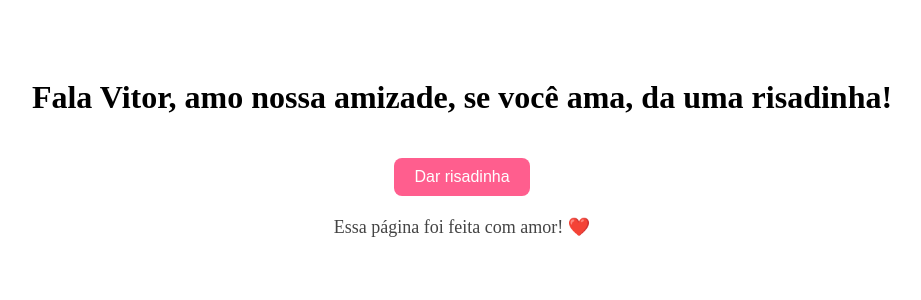
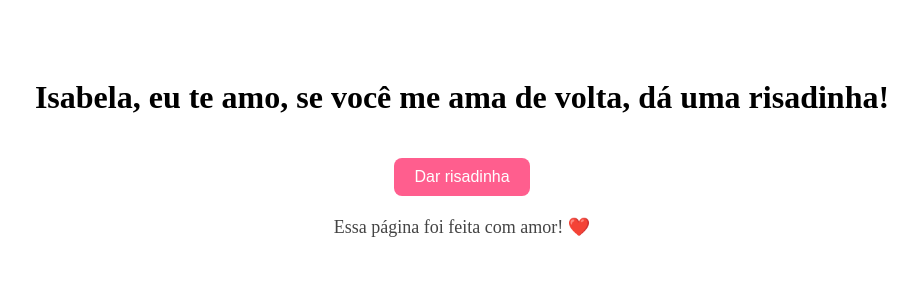
Before and after one commit to FranciscoDev96/clone-tabnews, a Next.js app: page / in a window 1280 px wide. Shown: the top 300 px of the page, without its empty margins (178-1099 px from the left). Built offline with nearby package versions, Linux system fonts and the light colour scheme.

Commit message:
Altera a frase de teste

```diff
--- a/pages/index.js
+++ b/pages/index.js
@@ -33,7 +33,7 @@ function Home() {
             paddingTop: "50px"
         }}
     >
-        <h1>Fala Vitor, amo nossa amizade, se você ama,  da uma risadinha!</h1>
+        <h1>Isabela,  eu te amo, se você me ama de volta, dá uma risadinha!</h1>
 
         <button
             onClick={addHeart}
```
